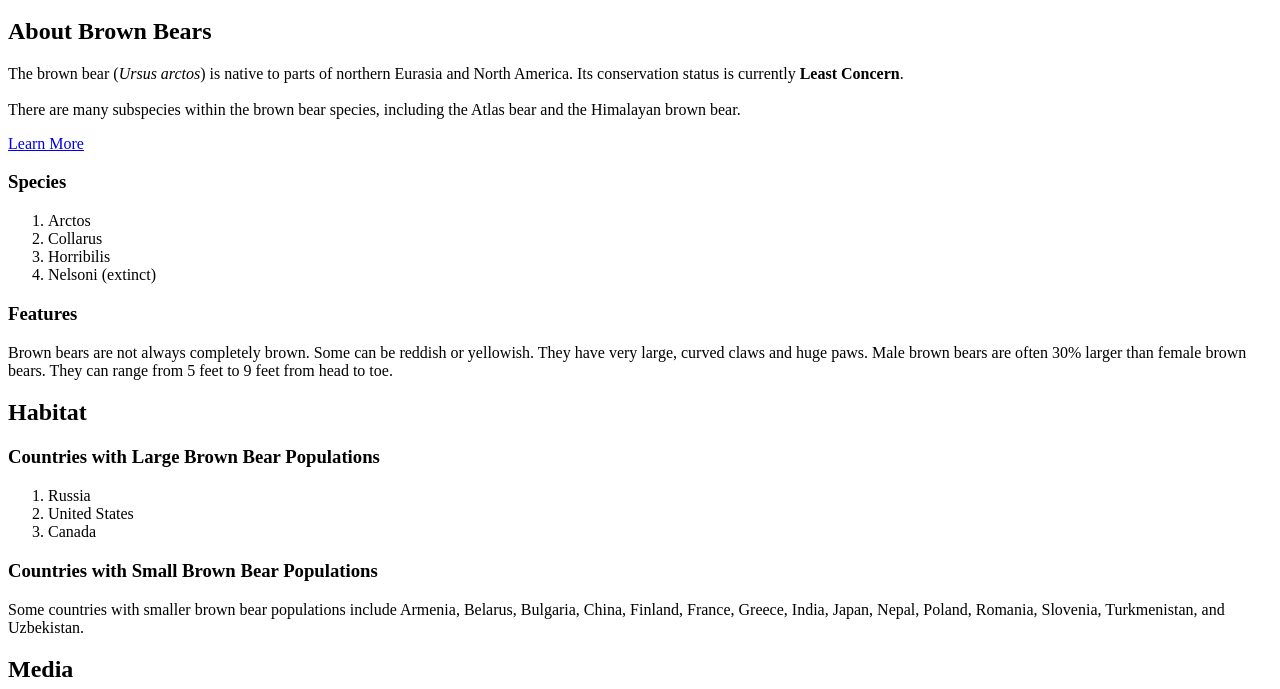
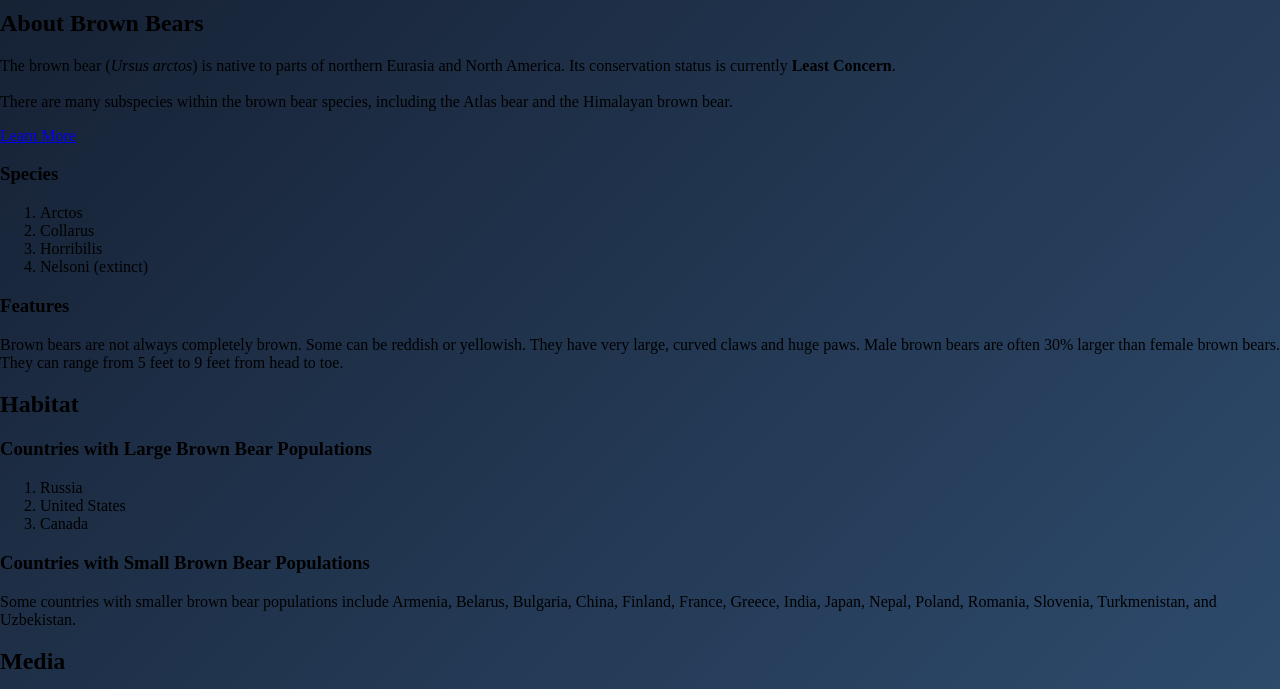
Before and after one commit to mondimatias/mondimatias.github.io, a plain HTML site: page index.html in a window 1280 px wide. Shown: the part 162-851 px from the top of the page. Drawn offline with Linux system fonts and the light colour scheme; grey boxes are pictures that could not be loaded.

Commit message:
Update index.html

```diff
--- a/index.html
+++ b/index.html
@@ -2,6 +2,7 @@
 <html>
   <head>
     <title>Brown Bears</title>
+    <link href="style.css" type="text/css" rel="stylesheet">
   </head>
   <body>
     <nav>
```
